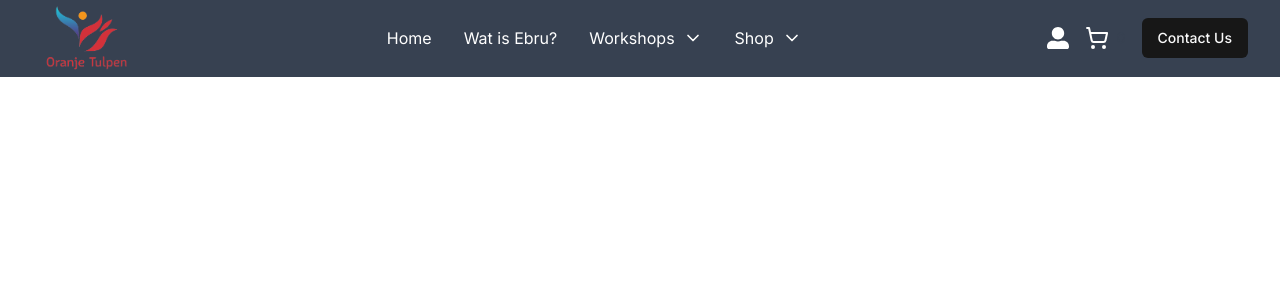
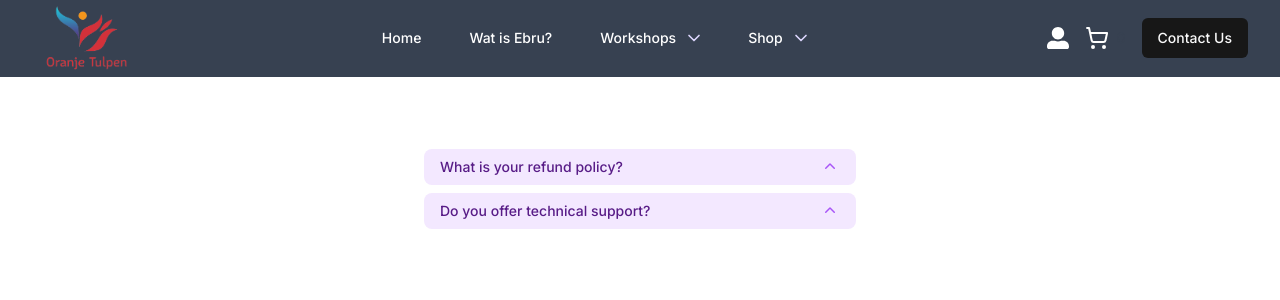
Before and after one commit to yasinbost/oranje-tulpen, a Next.js app: page /test in a window 1280 px wide. Shown: the top 300 px of the page. Built offline with nearby package versions, Linux system fonts and the light colour scheme; what tailwindcss-debug-screens would draw is missing.

Commit message:
Navbar/Menubar updated

```diff
--- a/app/test/page.tsx
+++ b/app/test/page.tsx
@@ -1,12 +1,47 @@
+import { Disclosure } from '@headlessui/react'
+import { ChevronUpIcon } from '@heroicons/react/20/solid'
 
+ export default function Example() {
 
-export default function TestScreen() {
   return (
-    <div>
-
-
+    <div className="w-full px-4 pt-16">
+      <div className="mx-auto w-full max-w-md rounded-2xl bg-white p-2">
+        <Disclosure>
+          {({ open }) => (
+            <>
+              <Disclosure.Button className="flex w-full justify-between rounded-lg bg-purple-100 px-4 py-2 text-left text-sm font-medium text-purple-900 hover:bg-purple-200 focus:outline-none focus-visible:ring focus-visible:ring-purple-500/75">
+                <span>What is your refund policy?</span>
+                <ChevronUpIcon
+                  className={`${
+                    open ? 'rotate-180 transform' : ''
+                  } h-5 w-5 text-purple-500`}
+                />
+              </Disclosure.Button>
+              <Disclosure.Panel className="px-4 pb-2 pt-4 text-sm text-gray-500">
+                If youre unhappy with your purchase for any reason, email us
+                within 90 days and well refund you in full, no questions asked.
+              </Disclosure.Panel>
+            </>
+          )}
+        </Disclosure>
+        <Disclosure as="div" className="mt-2">
+          {({ open }) => (
+            <>
+              <Disclosure.Button className="flex w-full justify-between rounded-lg bg-purple-100 px-4 py-2 text-left text-sm font-medium text-purple-900 hover:bg-purple-200 focus:outline-none focus-visible:ring focus-visible:ring-purple-500/75">
+                <span>Do you offer technical support?</span>
+                <ChevronUpIcon
+                  className={`${
+                    open ? 'rotate-180 transform' : ''
+                  } h-5 w-5 text-purple-500`}
+                />
+              </Disclosure.Button>
+              <Disclosure.Panel className="px-4 pb-2 pt-4 text-sm text-gray-500">
+                No.
+              </Disclosure.Panel>
+            </>
+          )}
+        </Disclosure>
+      </div>
     </div>
-
-
-  );
+  )
 }
--- a/components/Header.tsx
+++ b/components/Header.tsx
@@ -8,12 +8,11 @@ import Link from "next/link";
 import Logo from "./Logo";
 import { Button } from "./ui/button";
 import { title } from "process";
-import Menuitem from "./MenuItem";
 import { Menu } from "lucide-react";
 import { MobileNav } from "./MobileNav";
 import menu_items from "../lib/consts";
 
-import MenuitemCopy from "./MenuItem";
+import Menuitem2 from "./MenuItem2";
 
 const HeaderCopy = () => {
   return (
@@ -22,7 +21,7 @@ const HeaderCopy = () => {
         <Logo />
         <div className="hidden md:flex items-center gap-4  transition-all">
           {menu_items.map((item) => (
-            <MenuitemCopy
+            <Menuitem2
               key={item.name}
               name={item.name}
               link={item.link}
--- a/components/MenuItem.tsx
+++ /dev/null
@@ -1,46 +0,0 @@
-import {
-  ArrowDown,
-  ArrowUp,
-  ChevronDown,
-  ChevronDownIcon,
-  Key,
-} from "lucide-react";
-
-import Link from "next/link";
-import { useState } from "react";
-
-function Menuitem(item: {
-  name: string;
-  link: string;
-  submenu: any;
-  hasSubMenu: boolean;
-}) {
-  return !item.hasSubMenu ? (
-    <Link href={item.link} className="px-2 py-3 transition-all hover:text-red-700">
-      {item.name}
-    </Link>
-  ) : (
-
-      <Link href={item.link} className=" relative group px-2 py-3 transition-all  ">
-        <p className="flex cursor-pointer items-center gap-2 group-hover:text-red-700 ">
-          <span>{item.name}</span>
-          <ChevronDown
-            className="rotate-0 group-hover:rotate-180 transition-all"
-            size={20}
-          />
-        </p>
-          {/* dropdown */}
-      <div className="absolute top-10 left-0 hidden  bg-white w-48 flex-col gap-1 rounded-lg py3 shadow-md transition-all p-2  group-hover:flex">
-        {item.submenu.map((sub: any) => (
-          <div key={sub.title} className=" justify-center py-2 text-red-700 hover:bg-slate-200">
-            <Link href={sub.link}>{sub.title}</Link>
-          </div>
-        ))}
-      </div>
-      </Link>
-
-
-  );
-}
-
-export default Menuitem;
--- /dev/null
+++ b/components/MenuItem2.tsx
@@ -0,0 +1,72 @@
+import {
+  ArrowDown,
+  ArrowUp,
+  ChevronDown,
+  ChevronDownIcon,
+  Key,
+} from "lucide-react";
+import { Menu, Transition } from '@headlessui/react'
+
+import Link from "next/link";
+import { Fragment, useState } from "react";
+
+function Menuitem2(item: {
+  name: string;
+  link: string;
+  submenu: any;
+  hasSubMenu: boolean;
+}) {
+  return !item.hasSubMenu ? (
+    <Menu as="div" className="relative inline-block text-left">
+      <div>
+        <Menu.Button className="inline-flex w-full justify-center  px-4 py-2 text-sm font-medium text-white hover:bg-black/30 focus:outline-none focus-visible:ring-2 focus-visible:ring-white/75">
+          <Link href={item.link}> {item.name}</Link>
+        </Menu.Button>
+      </div>
+    </Menu>
+  ) : (
+    <Menu as="div" className="relative inline-block text-left">
+        <div>
+          <Menu.Button className="inline-flex w-full justify-center px-4 py-2 text-sm font-medium text-white hover:bg-black/30 focus:outline-none focus-visible:ring-2 focus-visible:ring-white/75">
+          <Link href={item.link}> {item.name}</Link>
+            <ChevronDownIcon
+              className="-mr-1 ml-2 h-5 w-5 text-violet-200 hover:text-violet-100"
+              aria-hidden="true"
+            />
+          </Menu.Button>
+        </div>
+        <Transition
+          as={Fragment}
+          enter="transition ease-out duration-100"
+          enterFrom="transform opacity-0 scale-95"
+          enterTo="transform opacity-100 scale-100"
+          leave="transition ease-in duration-75"
+          leaveFrom="transform opacity-100 scale-100"
+          leaveTo="transform opacity-0 scale-95"
+        >
+          <Menu.Items className="absolute left-0 mt-2 w-56 origin-top-right divide-y divide-gray-100 rounded-md bg-white shadow-lg ring-1 ring-black/5 focus:outline-none">
+            {item.submenu.map((sub: any) => (
+              <div key={sub.title} className="py-2 px-2">
+                <Menu.Item>
+                  {({ active }) => (
+                    <Link  href={sub.link}  className={`${
+                      active ? 'bg-gray-100 text-gray-900' : 'text-gray-700'
+                    } group flex rounded-md items-center w-full px-2 py-2 text-sm`}>
+                        {sub.title}
+
+                    </Link>
+                  )}
+                </Menu.Item>
+              </div>
+            ))}
+
+          </Menu.Items>
+        </Transition>
+      </Menu>
+
+
+
+  );
+}
+
+export default Menuitem2;
--- a/components/MobileNav.tsx
+++ b/components/MobileNav.tsx
@@ -1,6 +1,8 @@
 import { Button } from "@/components/ui/button";
 import { Input } from "@/components/ui/input";
 import { Label } from "@/components/ui/label";
+import { Disclosure } from "@headlessui/react";
+import { ChevronUpIcon } from "@heroicons/react/20/solid";
 import {
   Sheet,
   SheetClose,
@@ -13,14 +15,14 @@ import {
 } from "@/components/ui/sheet";
 import { GiHamburgerMenu } from "react-icons/gi";
 
-import { Key } from "react";
 import Logo from "./Logo";
 import menu_items from "@/lib/consts";
-import Menuitem from "./MenuItem";
 
+import Link from "next/link";
 
 export function MobileNav() {
   const isLogin = false;
+
   return (
     <Sheet>
       <SheetTrigger asChild>
@@ -29,31 +31,61 @@ export function MobileNav() {
       <SheetContent>
         <SheetHeader>
           <SheetTitle>
-            <Logo/>
+            <Logo />
           </SheetTitle>
-          <SheetDescription></SheetDescription>
+          <SheetDescription>
+            <div className="w-full max-w-md p-4">
+              {menu_items.map((item) => (
+                <div key={item.name} className="mb-2">
+                  {!item.hasSubMenu ? (
+                    // Eğer alt menüsü yoksa, sadece bir Link göster
+
+                    <Disclosure>
+                      <>
+                        <Disclosure.Button className="flex w-full justify-between rounded-lg bg-red-100 px-4 py-2 text-left text-sm font-medium text-red-900 hover:bg-red-200 focus:outline-none focus-visible:ring focus-visible:ring-red-500/75">
+                          <Link href={item.link}>{item.name}</Link>
+                        </Disclosure.Button>
+                      </>
+                    </Disclosure>
+                  ) : (
+                    // Eğer alt menüsü varsa, bir Disclosure bileşeni oluştur
+                    <Disclosure>
+                      {({ open }) => (
+                        <>
+                          <Disclosure.Button className="flex w-full justify-between rounded-lg bg-red-100 px-4 py-2 text-left text-sm font-medium text-red-900 hover:bg-red-200 focus:outline-none focus-visible:ring focus-visible:ring-red-500/75">
+                            <span>{item.name}</span>
+                            <ChevronUpIcon
+                              className={`${
+                                open ? "rotate-180 transform" : "transform"
+                              } h-5 w-5 text-red-500`}
+                            />
+                          </Disclosure.Button>
+                          {item.submenu &&
+                            item.submenu.map((subItem) => (
+                              <Disclosure.Panel
+                                key={subItem.title}
+                                className="px-2 pb-1 pt-2 text-sm text-gray-500"
+                              >
+                                <div className="text-left">
+                                  <Link
+                                    className="block px-4 py-2 text-sm text-red-700 hover:bg-red-200 focus:outline-none focus-visible:ring focus-visible:ring-red-500/75"
+                                    key={subItem.title}
+                                    href={subItem.link}
+                                  >
+                                    {subItem.title}
+                                  </Link>
+                                </div>
+                              </Disclosure.Panel>
+                            ))}
+                        </>
+                      )}
+                    </Disclosure>
+                  )}
+                </div>
+              ))}
+            </div>
+          </SheetDescription>
         </SheetHeader>
-        <div className="flex flex-col items-center gap-4  transition-all">
-          {menu_items.map((item) => (
-            <Menuitem
-              key={item.name}
-              name={item.name}
-              link={item.link}
-              hasSubMenu={item.hasSubMenu}
-              submenu={item.submenu}
-            />
-          ))}
-            <div className={`${isLogin && "hidden"}`}>
-            <div >
-              <Button> Sign up</Button>
-            </div>
-            <div className="mt-3">
-              <Button> Log in</Button>
-            </div>
-          </div>
-        </div>
-
-
       </SheetContent>
     </Sheet>
   );
--- a/lib/consts.ts
+++ b/lib/consts.ts
@@ -21,7 +21,7 @@ const menu_items = [
     },
     {
       name: "Shop",
-      link: "/shop",
+      link: "#",
       hasSubMenu: true,
       submenu: [
         { title: "Test1", link: "/workshop1" },
--- a/package.json
+++ b/package.json
@@ -9,6 +9,8 @@
     "lint": "next lint"
   },
   "dependencies": {
+    "@headlessui/react": "^1.7.18",
+    "@heroicons/react": "^2.1.1",
     "@hookform/resolvers": "^3.3.4",
     "@radix-ui/react-dialog": "^1.0.5",
     "@radix-ui/react-hover-card": "^1.0.7",
```
Also changed, not shown: 1 other file (tests, documents, lock files or other folders).
